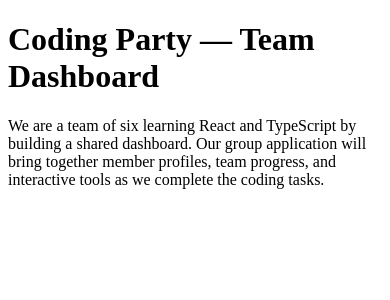
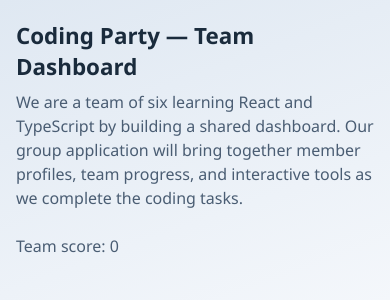
Before and after one commit to DphenomenalALU/coding-party, a React (Vite) app: page / in a window 390 px wide. Shown: the top 300 px of the page. Built offline with nearby package versions, Linux system fonts and the light colour scheme.

Commit message:
Add MemberCard and App layout styles (tasks 21-30)

```diff
--- /dev/null
+++ b/src/App.css
@@ -0,0 +1,66 @@
+/*
+ * Author: Sonia Etuhoko
+ * Assigned tasks: 28–30
+ * Scope: General application / dashboard layout (kept separate from MemberCard.css)
+ */
+
+/* Task 28: page-level styles live here, not in MemberCard.css */
+body {
+  margin: 0;
+  font-family: "Segoe UI", "Trebuchet MS", sans-serif;
+  background: linear-gradient(160deg, #dfe8f2 0%, #f4f7fb 45%, #e8eef5 100%);
+  color: #1a2b3c;
+  min-height: 100vh;
+}
+
+#root {
+  min-height: 100vh;
+}
+
+.team-dashboard {
+  max-width: 1100px;
+  margin: 0 auto;
+  padding: 2rem 1.5rem 3rem;
+  box-sizing: border-box;
+}
+
+.team-dashboard h1 {
+  margin: 0 0 0.5rem;
+  font-size: 1.75rem;
+}
+
+.team-dashboard > p {
+  margin: 0 0 1.5rem;
+  max-width: 40rem;
+  line-height: 1.5;
+  color: #4a5d73;
+}
+
+/* Task 30: grid layout for member cards */
+.member-grid {
+  display: grid;
+  grid-template-columns: repeat(3, 1fr);
+  gap: 1.25rem;
+  align-items: stretch;
+}
+
+/* Task 29: responsive dashboard */
+@media (max-width: 900px) {
+  .member-grid {
+    grid-template-columns: repeat(2, 1fr);
+  }
+}
+
+@media (max-width: 600px) {
+  .team-dashboard {
+    padding: 1.25rem 1rem 2rem;
+  }
+
+  .team-dashboard h1 {
+    font-size: 1.4rem;
+  }
+
+  .member-grid {
+    grid-template-columns: 1fr;
+  }
+}
--- a/src/App.tsx
+++ b/src/App.tsx
@@ -1,6 +1,8 @@
 // Author: Ibrahim Salami
 // Tasks 6–7: import and render the team's dashboard.
+// Contributor: Sonia Etuhoko — tasks 28–30: import App.css for layout
 import type { ReactElement } from 'react';
+import './App.css';
 import TeamDashboard from './TeamDashboard';
 
 export default function App(): ReactElement {
--- a/src/TeamDashboard.tsx
+++ b/src/TeamDashboard.tsx
@@ -2,20 +2,25 @@
 // Tasks 4–5, 8–9: typed dashboard component with multiple JSX elements.
 // Author: Josiane MUKESHIMANA
 // Task 31 :added teamScore state
+// Contributor: Sonia Etuhoko — tasks 29–30: dashboard layout classes
 import type { ReactElement } from 'react';
 import { useState } from 'react';
 
 export default function TeamDashboard(): ReactElement {
-  const [teamScore, setTeamScore] = useState<number>(0);
+  const [teamScore] = useState<number>(0);
 
   return (
-    <main>
+    <main className="team-dashboard">
       <h1>Coding Party — Team Dashboard</h1>
       <p>
         We are a team of six learning React and TypeScript by building a shared
         dashboard. Our group application will bring together member profiles,
         team progress, and interactive tools as we complete the coding tasks.
       </p>
+      <p>Team score: {teamScore}</p>
+      <div className="member-grid">
+        {/* MemberCards render here when the list is wired */}
+      </div>
     </main>
   );
 }
```
